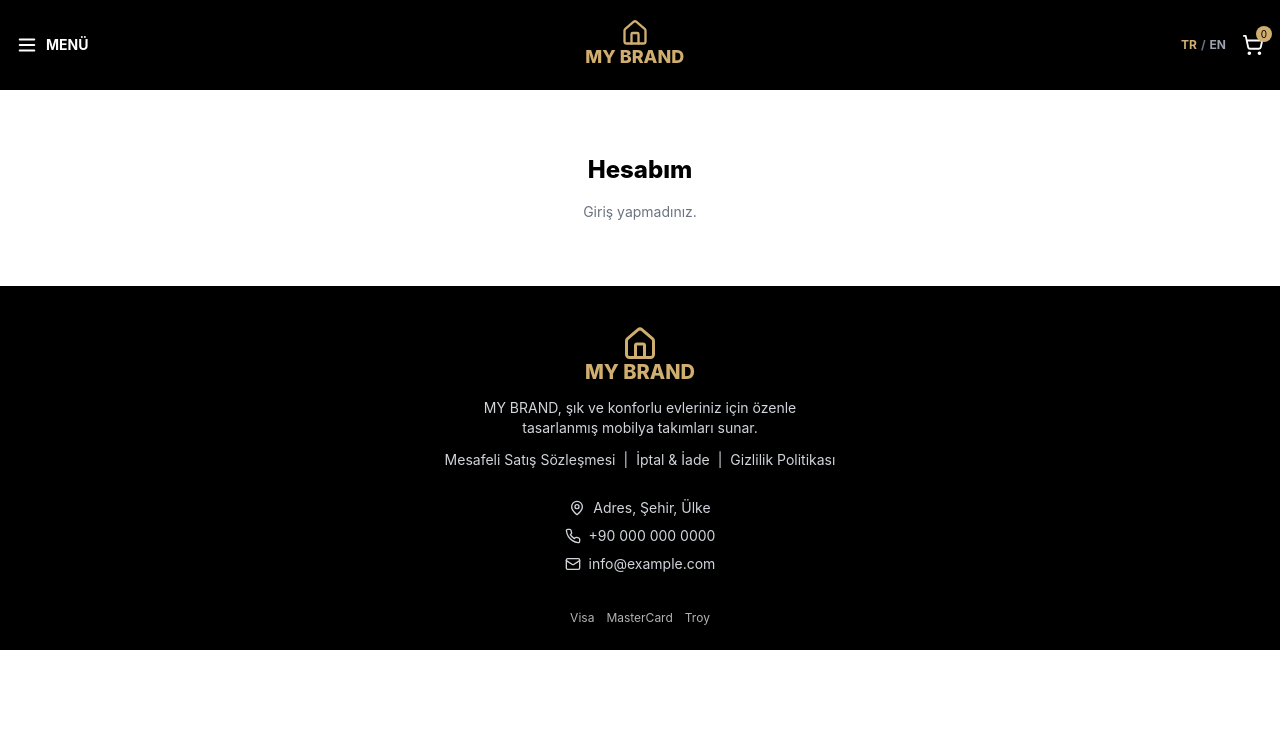
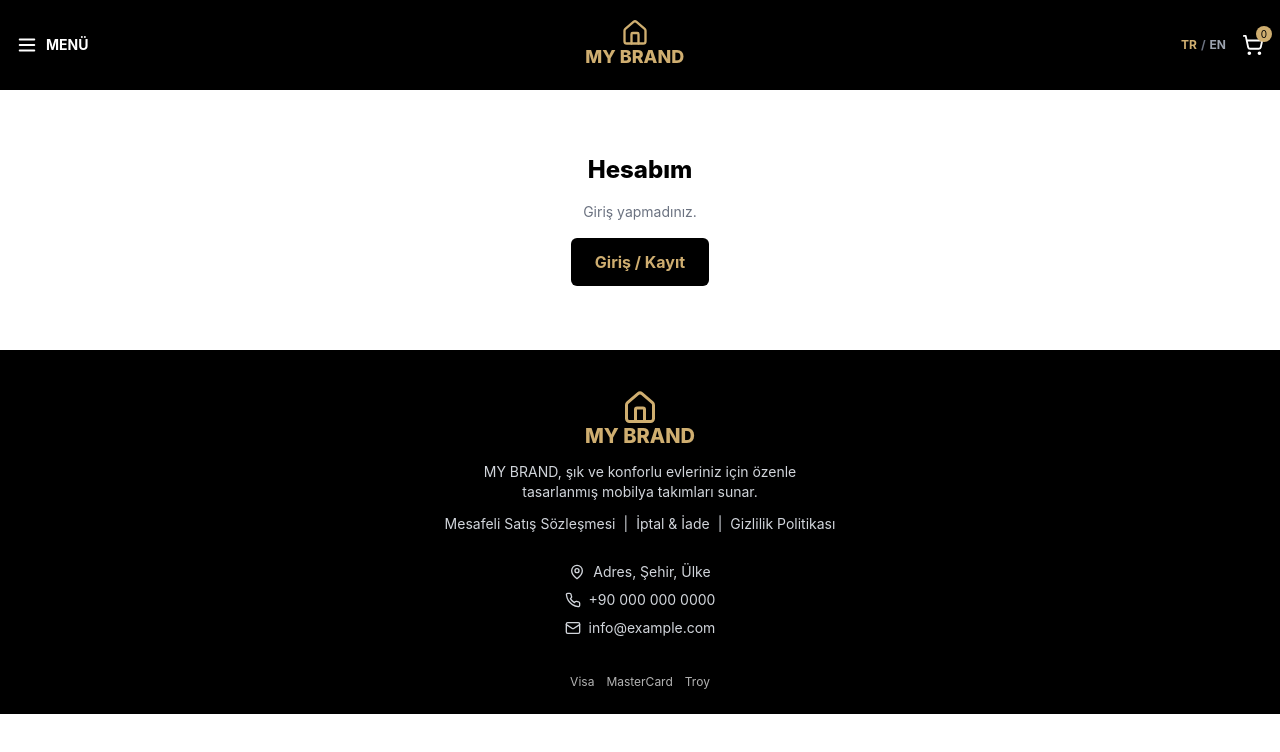
Before and after one commit to takrun00-hue/berk-homeavm, a Next.js app: page /account in a window 1280 px wide. Shown: the top 752 px of the page. Built offline with nearby package versions, Linux system fonts and the light colour scheme.

Commit message:
Add user authentication handling in AccountPage

```diff
--- a/app/account/page.tsx
+++ b/app/account/page.tsx
@@ -1,20 +1,45 @@
 "use client";
 
+import Link from "next/link";
+import { useAuth } from "@/context/AuthContext";
 import { useLanguage } from "@/context/LanguageContext";
 
 export default function AccountPage() {
+  const { user, logout } = useAuth();
   const { locale } = useLanguage();
+
+  if (!user) {
+    return (
+      <section className="py-16 px-4 max-w-md mx-auto text-center space-y-4">
+        <h1 className="text-2xl font-extrabold">
+          {locale === "tr" ? "Hesabım" : "My Account"}
+        </h1>
+        <p className="text-gray-500 text-sm">
+          {locale === "tr" ? "Giriş yapmadınız." : "You are not logged in."}
+        </p>
+        <Link
+          href="/login"
+          className="inline-block bg-black text-gold px-6 py-3 rounded-md font-bold"
+        >
+          {locale === "tr" ? "Giriş / Kayıt" : "Login / Register"}
+        </Link>
+      </section>
+    );
+  }
 
   return (
     <section className="py-16 px-4 max-w-md mx-auto text-center space-y-4">
       <h1 className="text-2xl font-extrabold">
         {locale === "tr" ? "Hesabım" : "My Account"}
       </h1>
-      <p className="text-gray-500 text-sm">
-        {locale === "tr"
-          ? "Giriş yapmadınız."
-          : "You are not logged in."}
-      </p>
+      <p className="text-gray-700 text-sm">{user.name}</p>
+      <p className="text-gray-400 text-xs">{user.email}</p>
+      <button
+        onClick={logout}
+        className="inline-block bg-black text-gold px-6 py-3 rounded-md font-bold mt-4"
+      >
+        {locale === "tr" ? "Çıkış Yap" : "Logout"}
+      </button>
     </section>
   );
 }
```
